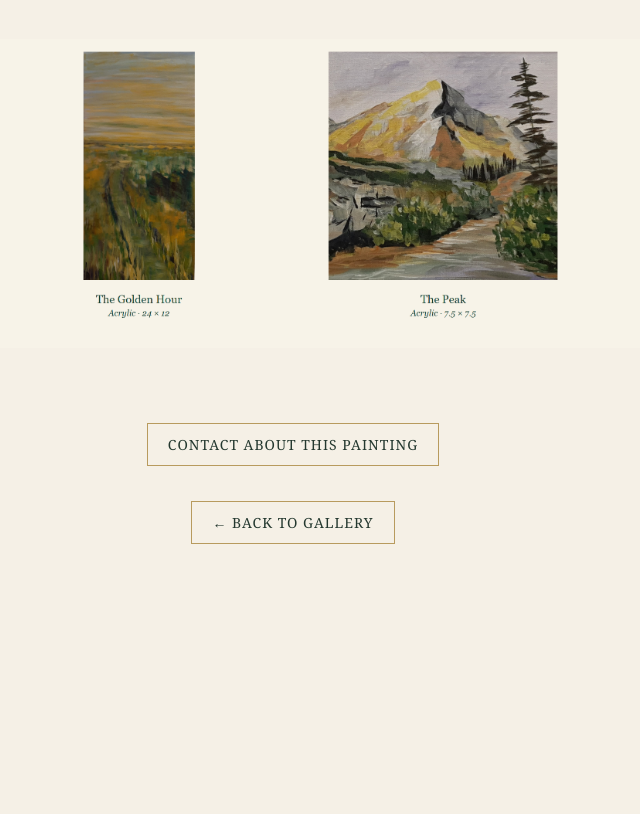
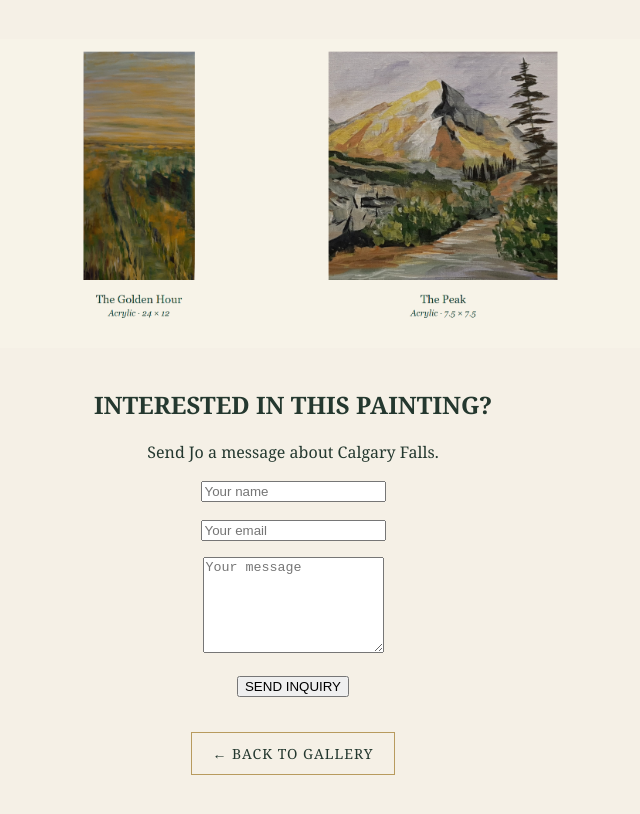
Before and after one commit to eilarwynfineartstudio/Eilarwyn-Fine-Art-Studio, a Jekyll site: the page built from _artworks/calgary-falls.md, in a window 1280 px wide and 900 px high, scrolled down 1946 px. Shown: the top 814 px of the window, without its empty margins (347-987 px from the left). Built offline with Jekyll 4.4.1, drawn with Linux system fonts in a browser that asks for light colours; before the commit the page ends 2615 px from its top, so only the background shows below that.

Commit message:
Implement inquiry form for available paintings
Added an inquiry form for interested users to contact about the painting.

```diff
--- a/_layouts/artwork.html
+++ b/_layouts/artwork.html
@@ -189,14 +189,35 @@
 
   {% endif %}
 
- {% if page.status == "Available" %}
+{% if page.status == "Available" %}
 
-<a class="back-link"
-   href="mailto:eilarwynfineartstudio@gmail.com?subject=Inquiry%20about%20{{ page.title | url_encode }}">
-  CONTACT ABOUT THIS PAINTING
-</a>
+<section class="inquiry-form">
 
-<br>
+  <h2>INTERESTED IN THIS PAINTING?</h2>
+
+  <p>Send Jo a message about {{ page.title }}.</p>
+
+  <form action="https://formspree.io/f/xwlkayvq" method="POST">
+
+    <input type="hidden" name="Painting" value="{{ page.title }}">
+
+    <p>
+      <input type="text" name="name" placeholder="Your name" required>
+    </p>
+
+    <p>
+      <input type="email" name="email" placeholder="Your email" required>
+    </p>
+
+    <p>
+      <textarea name="message" placeholder="Your message" rows="6" required></textarea>
+    </p>
+
+    <button type="submit">SEND INQUIRY</button>
+
+  </form>
+
+</section>
 
 {% endif %}
 
```
